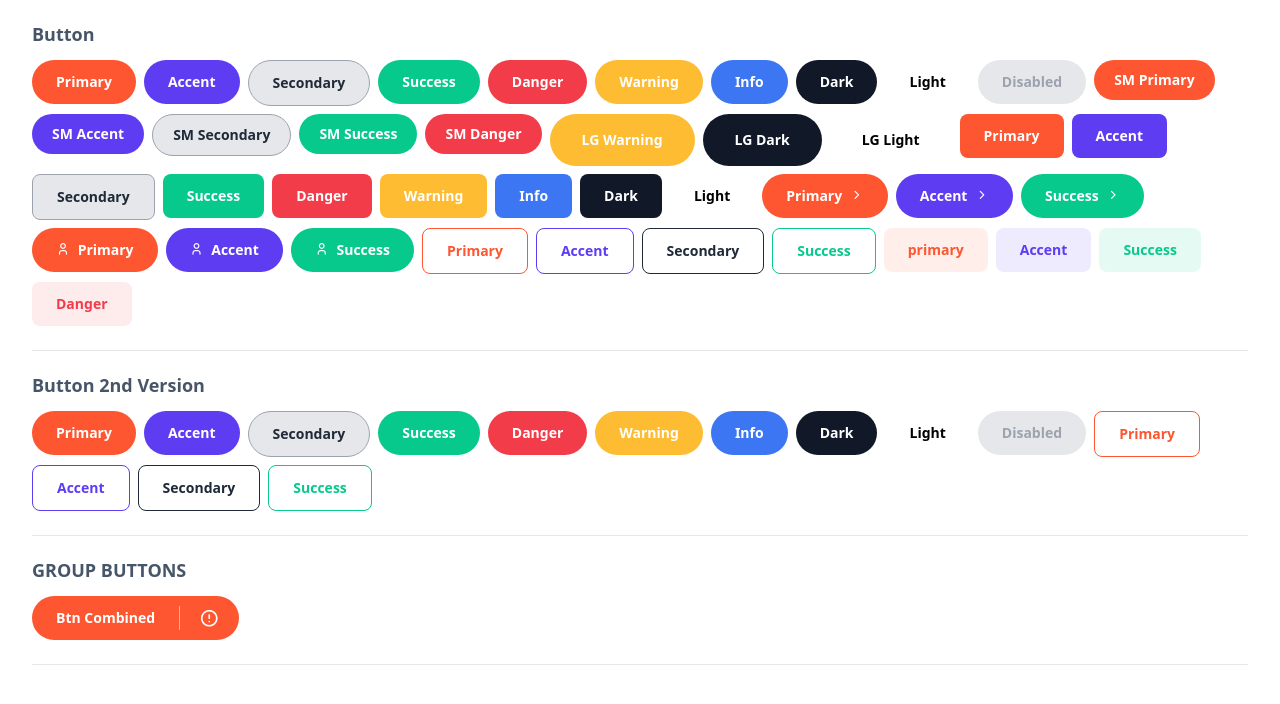
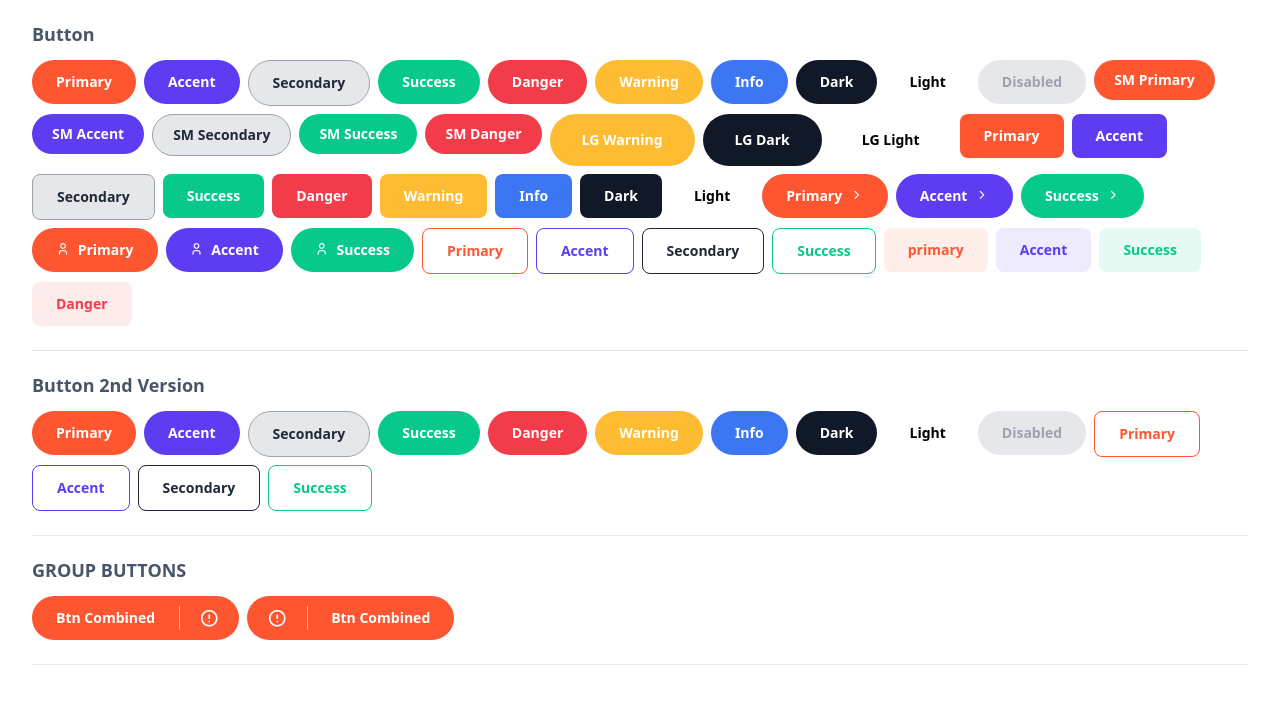
Before and after one commit to ShuvoMallick01/Vuejs-Dynamic-Components, a Vue app: page / in a window 1280 px wide. Shown: the top 704 px of the page. Built offline with nearby package versions, Linux system fonts and the light colour scheme.

Commit message:
Working for Group Button

```diff
--- a/src/App.vue
+++ b/src/App.vue
@@ -163,10 +163,22 @@
     <h2 class="font-bold text-lg text-slate-600">GROUP BUTTONS</h2>
     <div class="flex gap-2 flex-wrap items-start border-b pb-6 mb-6">
       <ButtonGroup
-        title="Primary"
+        title="Btn Combined"
         type="primary"
         size="default"
-        shape="default"
+        shape="s-default"
+        iconSize="default"
+        shapeIcon="e-default"
+      />
+
+      <ButtonGroup
+        :isIconEnd="false"
+        title="Btn Combined"
+        type="primary"
+        size="default"
+        shape="e-default"
+        iconSize="default"
+        shapeIcon="s-default"
       />
     </div>
   </div>
--- a/src/components/buttons/ButtonGroup.vue
+++ b/src/components/buttons/ButtonGroup.vue
@@ -1,9 +1,15 @@
 <template>
-  <div class="group relative">
+  <div v-if="isIconEnd" class="group relative">
     <button
-      class="btn-primary btn-default shape-s-default group-hover:z-10 transition-300"
+      class="group-hover:z-10 transition-300"
+      :class="{
+        'btn-primary': type === 'primary',
+        'btn-default': size === 'default',
+        'shape-s-default': shape === 's-default',
+        'shape-e-default': shape === 'e-default',
+      }"
     >
-      Btn Combined
+      {{ title }}
     </button>
 
     <span
@@ -11,13 +17,43 @@
     ></span>
 
     <button
-      class="icon-default shape-e-default transition-300"
+      class="transition-300"
       :class="{
         'btn-primary': type === 'primary',
         'icon-default': iconSize === 'default',
+        'shape-e-default': shapeIcon === 'e-default',
+        'shape-s-default': shapeIcon === 's-default',
       }"
     >
       <i v-if="suffix" :class="suffix"></i>
+    </button>
+  </div>
+
+  <div v-else class="group relative">
+    <button
+      class="transition-300"
+      :class="{
+        'btn-primary': type === 'primary',
+        'icon-default': iconSize === 'default',
+        'shape-e-default': shapeIcon === 'e-default',
+        'shape-s-default': shapeIcon === 's-default',
+      }"
+    >
+      <i v-if="suffix" :class="suffix"></i>
+    </button>
+    <span
+      class="border-s group-hover:border-hidden border-white/50 absolute h-6 top-0 bottom-0 m-auto"
+    ></span>
+    <button
+      class="group-hover:z-10 transition-300"
+      :class="{
+        'btn-primary': type === 'primary',
+        'btn-default': size === 'default',
+        'shape-s-default': shape === 's-default',
+        'shape-e-default': shape === 'e-default',
+      }"
+    >
+      {{ title }}
     </button>
   </div>
 </template>
@@ -28,13 +64,15 @@ defineOptions({
 });
 
 defineProps({
+  isIconEnd: { type: Boolean, default: true },
   prefix: { type: String, required: true, default: "icon-alert-circle" },
   suffix: { type: String, required: true, default: "icon-alert-circle" },
   title: { type: String, required: true },
   type: { type: String, default: "primary" },
   size: { type: String, default: "default" },
   iconSize: { type: String, default: "icon-default" },
-  shape: { type: String, default: "default" },
+  shape: String,
+  shapeIcon: { type: String, default: "shape-e-default" },
   transition: { type: Boolean, default: true },
   isDisabled: { type: Boolean, default: false },
 });
@@ -63,10 +101,10 @@ defineProps({
     @apply rounded-e-full;
   }
   .shape-s-sm {
-    @apply rounded-s-full;
+    @apply rounded-s-lg;
   }
   .shape-e-sm {
-    @apply rounded-e-full;
+    @apply rounded-s-lg;
   }
 }
 </style>
```
